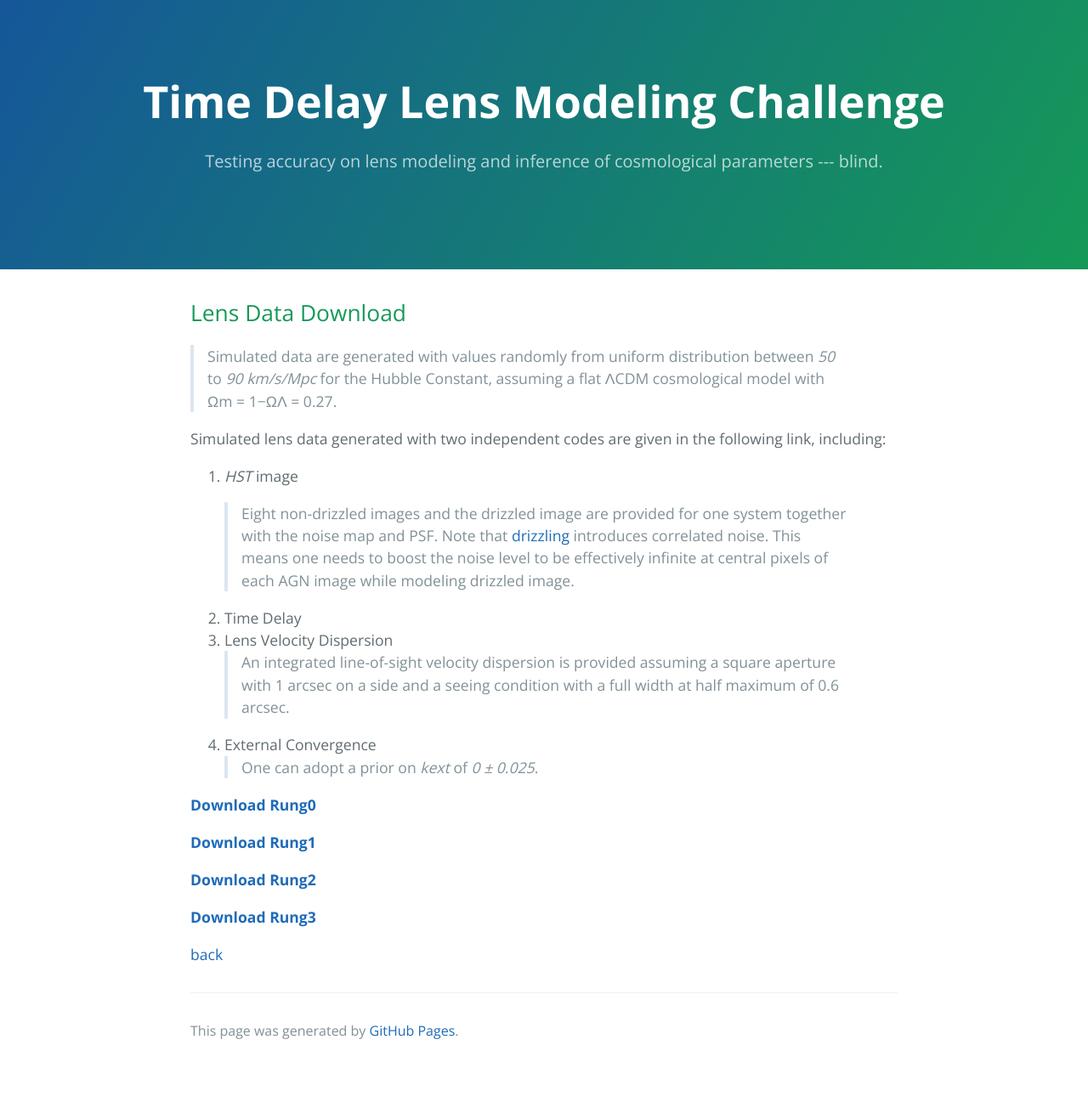
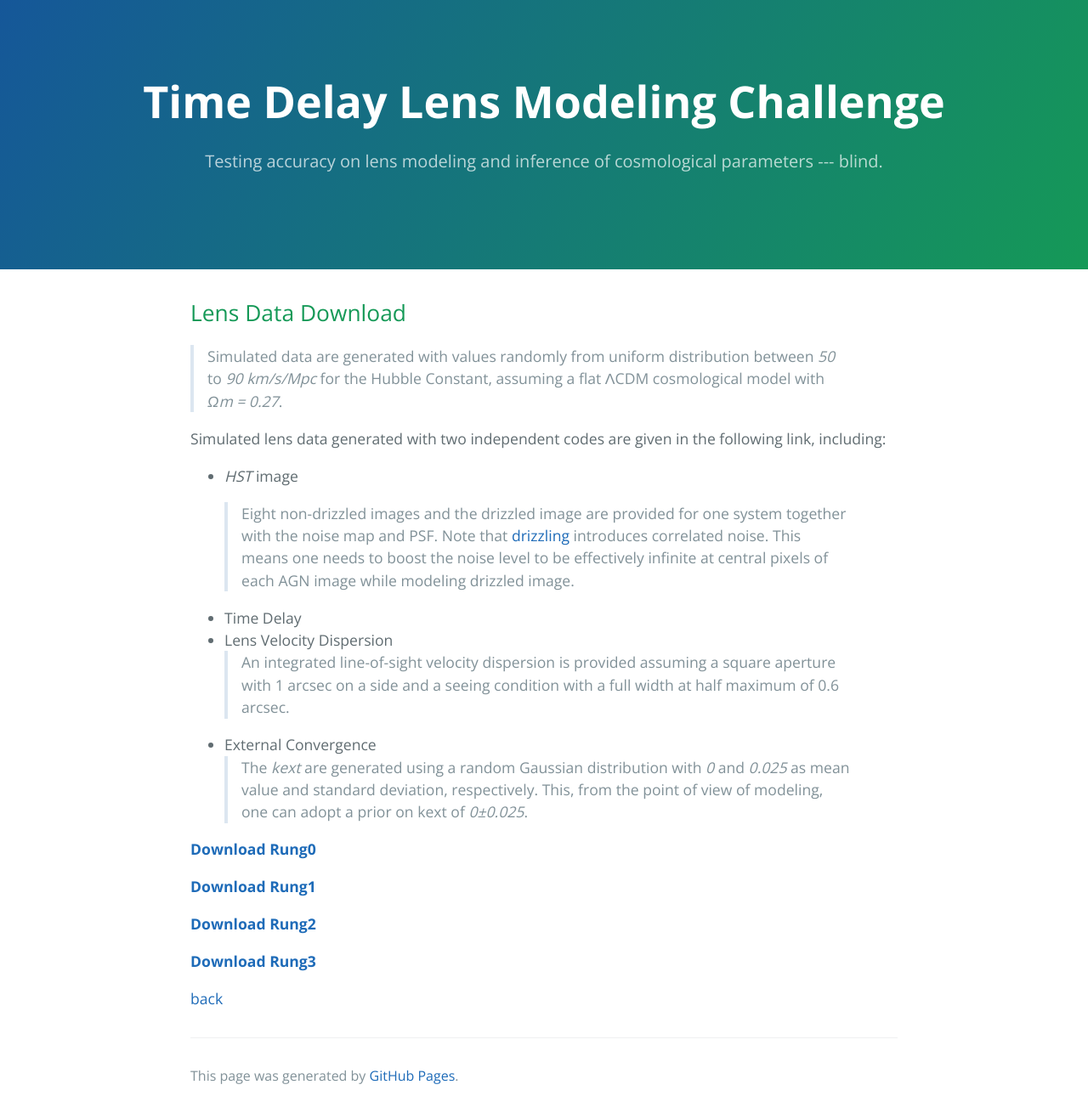
Before and after one commit to TDLMC/TDLMC.github.io, a Jekyll site: the page built from download.md, in a window 1280 px wide. Shown: the whole page at 85% size. Built offline with Jekyll 4.4.1, drawn with Linux system fonts in a browser that asks for light colours; our own code applies the rules of GitHub Pages for plain Markdown files; before the commit the page ends 1257 px from its top, so only the background shows below that.

Commit message:
Update download.md

```diff
--- a/download.md
+++ b/download.md
@@ -1,15 +1,15 @@
 
 ## Lens Data Download
->Simulated data are generated with values randomly from uniform distribution between *50*  to *90 km/s/Mpc*  for the Hubble Constant, assuming a flat ΛCDM cosmological model with Ωm = 1−ΩΛ = 0.27.
+>Simulated data are generated with values randomly from uniform distribution between *50*  to *90 km/s/Mpc*  for the Hubble Constant, assuming a flat ΛCDM cosmological model with *Ωm = 0.27*.
 
 Simulated lens data generated with two independent codes are given in the following link, including:
-1. _HST_ image
+* _HST_ image
   >Eight non-drizzled images and the drizzled image are provided for one system together with the noise map and PSF. Note that [drizzling](http://www.stsci.edu/hst/wfpc2/analysis/drizzle.html) introduces correlated noise. This means one needs to boost the noise level to be effectively infinite at central pixels of each AGN image while modeling drizzled image.
-1. Time Delay
-1. Lens Velocity Dispersion
+* Time Delay
+* Lens Velocity Dispersion
   >An integrated line-of-sight velocity dispersion is provided assuming a square aperture with 1 arcsec on a side and a seeing condition with a full width at half maximum of 0.6 arcsec.
-1. External Convergence
-  >One can adopt a prior on *kext* of *0 ± 0.025*.
+* External Convergence
+  >The *kext* are generated using a random Gaussian distribution with *0* and *0.025* as mean value and standard deviation, respectively. This, from the point of view of modeling, one can adopt a prior on kext of *0±0.025*.
 
 
 [**Download Rung0**](data/rung0.tar.gz)
```
